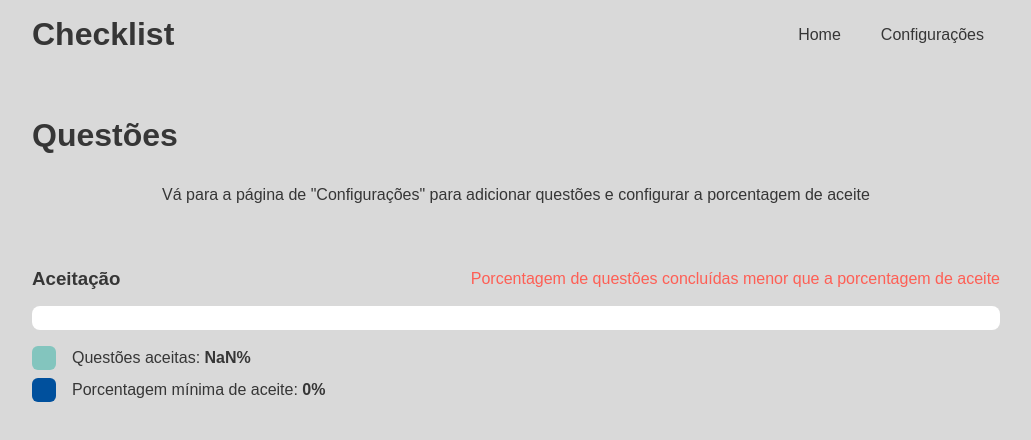
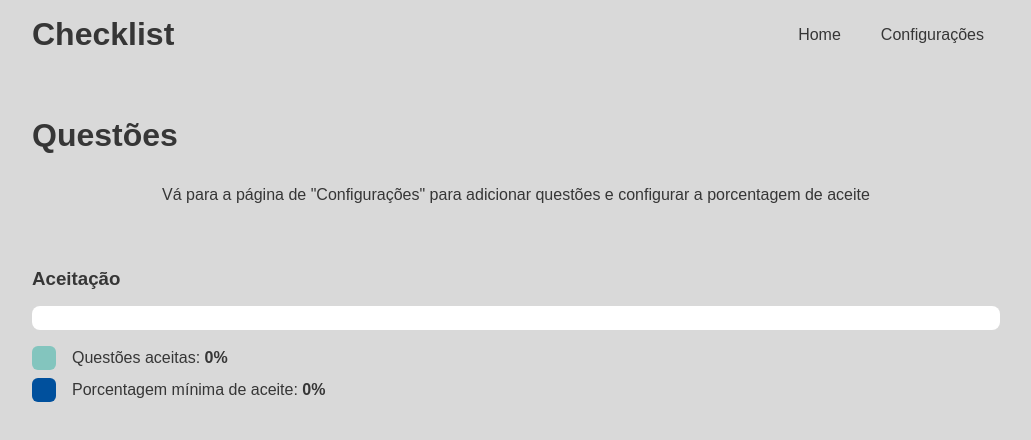
Before and after one commit to Guillescas/qa-list, a Next.js app: page / in a window 1280 px wide. Shown: the top 440 px of the page, without its empty margins (124-1155 px from the left). Built offline with nearby package versions, Linux system fonts and the light colour scheme.

Commit message:
Fixed some validations

```diff
--- a/src/pages/index.tsx
+++ b/src/pages/index.tsx
@@ -19,7 +19,7 @@ const Home: NextPage = () => {
       return prev
     }, 0)
 
-    setPercent((totalOfCheckedQuestions * 100) / questions.length)
+    setPercent((totalOfCheckedQuestions * 100) / questions.length || 0)
   }
 
   const [questions, setQuestions] = useState<IQuestionsProps[]>(() => {
@@ -127,17 +127,18 @@ const Home: NextPage = () => {
           ))}
         </Styles.Questions>
 
-        <Styles.Percent success={percent >= acceptancePercentage}>
+        <Styles.Percent success={percent !== 0 || acceptancePercentage !== 0 && percent >= acceptancePercentage}>
           <div className="percent-header">
             <h3>Aceitação</h3>
 
-            <p>
-              {
-                percent >= acceptancePercentage
-                ? 'Porcentagem de questões concluídas maior que a porcentagem de aceite'
-                : 'Porcentagem de questões concluídas menor que a porcentagem de aceite'
-              }
-            </p>
+            {(percent !== 0 && acceptancePercentage !== 0) && (
+              <p>
+                {percent > acceptancePercentage
+                  ? 'Porcentagem de questões concluídas maior que a porcentagem de aceite'
+                  : 'Porcentagem de questões concluídas menor que a porcentagem de aceite'
+                }
+              </p>
+            )}
           </div>
 
           <div className="percent-wrapper">
@@ -152,11 +153,11 @@ const Home: NextPage = () => {
           <div className="subtitle">
             <div className="square-wrapper">
               <div className="square success" />
-              <p>Questões aceitas: <strong>{percent}%</strong></p>
+              <p>Questões aceitas: <strong>{percent ? percent : 0}%</strong></p>
             </div>
             <div className="square-wrapper">
               <div className="square secondary" />
-              <p>Porcentagem mínima de aceite: <strong>{acceptancePercentage}%</strong></p>
+              <p>Porcentagem mínima de aceite: <strong>{acceptancePercentage ? acceptancePercentage : 0}%</strong></p>
             </div>
           </div>
         </Styles.Percent>
```
Also changed, not shown: src/pages/configuration.tsx (+6 -1 lines).
